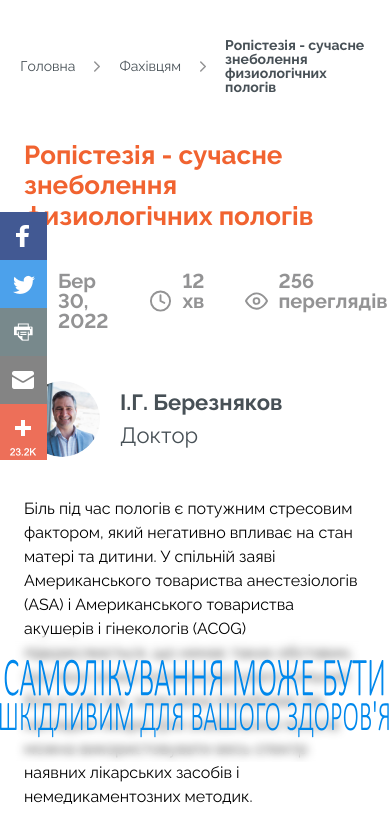
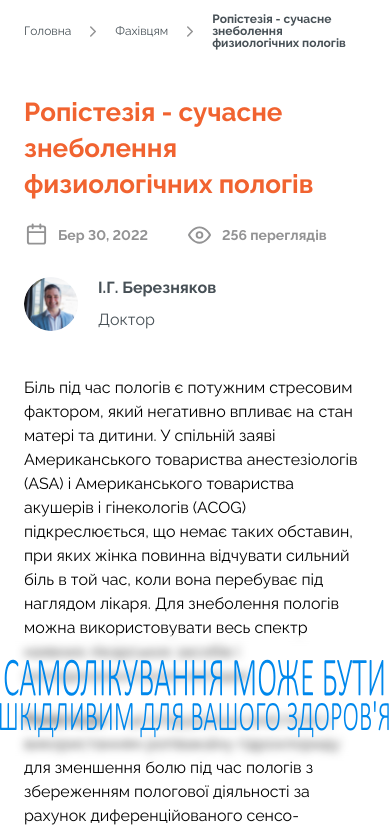
Before and after one commit to v-lavs/r-long, a website with bundled scripts: page single.html in a window 390 px wide. Shown: the part 82-907 px from the top of the page. Built offline with nearby package versions, Linux system fonts and the light colour scheme.

Commit message:
add responsive mobile to article

```diff
--- a/single.html
+++ b/single.html
@@ -93,7 +93,6 @@
                     пологів</h2>
                 <div class="post__info">
                     <div class="post__info-item  post__data">Бер 30, 2022</div>
-                    <div class="post__info-item">12 хв</div>
                     <div class="post__info-item">256 переглядів</div>
                 </div>
                 <a href="page-author.html" class="post-author">
@@ -212,6 +211,9 @@
                                     <article class="card-post">
                                         <div class="card-post__thumb"
                                              style="background-image: url(assets/img/posts/thumb2.jpg);"></div>
+                                        <div class="post__info">
+                                            <div class="post__info-item  post__data">Бер 30, 2022</div>
+                                        </div>
                                         <h3 class="card-post__title">
                                             Місце ропівакаїну у сучасній реґіонарній анестезії
                                         </h3>
@@ -223,6 +225,9 @@
                                     <article class="card-post">
                                         <div class="card-post__thumb"
                                              style="background-image: url(assets/img/posts/thumb3.jpg);"></div>
+                                        <div class="post__info">
+                                            <div class="post__info-item  post__data">Бер 30, 2022</div>
+                                        </div>
                                         <h3 class="card-post__title">
                                             Анемія і хронічна серцева недостатність у реальній практиці лікаря
                                         </h3>
@@ -234,6 +239,9 @@
                                     <article class="card-post">
                                         <div class="card-post__thumb"
                                              style="background-image: url(assets/img/posts/thumb4.jpg);"></div>
+                                        <div class="post__info">
+                                            <div class="post__info-item  post__data">Бер 30, 2022</div>
+                                        </div>
                                         <h3 class="card-post__title">
                                             Корекція дефіциту заліза у пацієнтів з ХСН: оновлення практичних
                                             рекомендацій
@@ -246,6 +254,9 @@
                                     <article class="card-post">
                                         <div class="card-post__thumb"
                                              style="background-image: url(assets/img/posts/thumb5.jpg);"></div>
+                                        <div class="post__info">
+                                            <div class="post__info-item  post__data">Бер 30, 2022</div>
+                                        </div>
                                         <h3 class="card-post__title">
                                             Піперацилін/Тазобактам у сучасній клінічній практиці
                                         </h3>
@@ -257,6 +268,9 @@
                                     <article class="card-post">
                                         <div class="card-post__thumb"
                                              style="background-image: url(assets/img/posts/thumb6.jpg);"></div>
+                                        <div class="post__info">
+                                            <div class="post__info-item  post__data">Бер 30, 2022</div>
+                                        </div>
                                         <h3 class="card-post__title">
                                             Ропістезія - сучасне знеболення физиологічних пологів
                                         </h3>
--- a/src/scss/base/_base.scss
+++ b/src/scss/base/_base.scss
@@ -184,8 +184,11 @@ main:not(.home) {
 }
 
 @include respond-to($xs) {
+  .share{
+    display: none;
+  }
   main:not(.home){
-    padding-top: 120px;
+    padding-top: 95px;
   }
   .section {
     padding-bottom: 80px;
--- a/src/scss/base/_typography.scss
+++ b/src/scss/base/_typography.scss
@@ -14,5 +14,6 @@
   }
   @include respond-to($xs) {
     font-size: 26px;
+    line-height: 1.38;
   }
 }
--- a/src/scss/components/_breadcrumb.scss
+++ b/src/scss/components/_breadcrumb.scss
@@ -41,6 +41,13 @@
     padding-right: 25px;
   }
 }
+
+@include respond-to($sm){
+  .breadcrumb{
+    font-size: 12px;
+  }
+}
+
 @include respond-to($xs){
   .breadcrumb{
     padding-top: 0;
--- a/src/scss/components/_button.scss
+++ b/src/scss/components/_button.scss
@@ -14,6 +14,7 @@
   &_main {
     background: #2395e8;
     color: #ffffff;
+
     &:hover,
     &:focus {
       color: #475056;
@@ -91,3 +92,14 @@
 .close-btn {
   background-image: url(../assets/img/close.svg);
 }
+
+@include respond-to($xs) {
+  .btn-round {
+    width: 42px;
+    height: 42px;
+
+    &_back {
+      background-size: 16px 18px;
+    }
+  }
+}
--- a/src/scss/components/_slider.scss
+++ b/src/scss/components/_slider.scss
@@ -54,6 +54,25 @@
   background-color: #f3f5f8;
   border-radius: 100px;
 }
-.swiper-scrollbar-drag{
+
+.swiper-scrollbar-drag {
   background-color: #f16330;
 }
+
+@include respond-to($xs) {
+  .swiper-button-next,
+  .swiper-button-prev {
+    width: 42px;
+    height: 42px;
+
+    svg {
+      width: 13px;
+      height: 16px;
+    }
+  }
+  .swiper-scrollbar {
+    height: 6px;
+    width: 157px;
+    bottom: 18px;
+  }
+}
--- a/src/scss/layout/_grid.scss
+++ b/src/scss/layout/_grid.scss
@@ -31,4 +31,7 @@
 .container-full{
   width: 100%;
   padding: 0 5.2%;
+  @include respond-to($xs){
+    padding: 0 24px;
+  }
 }
--- a/src/scss/layout/sections/related-post.scss
+++ b/src/scss/layout/sections/related-post.scss
@@ -1,8 +1,14 @@
 .related-post {
   overflow: hidden;
+
   .heading {
     text-align: left;
     margin-bottom: 40px;
+  }
+
+  .post__info {
+    display: none;
+    margin-bottom: 0;
   }
 
   &__slider {
@@ -49,3 +55,41 @@
     transition: .35s;
   }
 }
+
+@include respond-to($xs) {
+  .post__title {
+    font-size: 16px;
+  }
+  .post__text {
+    display: none;
+  }
+  .post__thumb {
+    margin-bottom: 20px;
+  }
+  .card-post {
+    &__thumb {
+      min-height: 200px;
+    }
+
+    &__title {
+      font-size: 16px;
+    }
+  }
+  .related-post {
+    .heading {
+      margin-bottom: 20px;
+    }
+
+    .post__info {
+      display: block;
+    }
+
+    &__slide {
+      max-width: 312px;
+    }
+  }
+  .wrap-slider {
+    padding-bottom: 25px;
+  }
+
+}
--- a/src/scss/layout/sections/section-blog.scss
+++ b/src/scss/layout/sections/section-blog.scss
@@ -101,10 +101,6 @@
     }
 
     &:nth-child(2):before {
-      background-image: url(../assets/img/clock.svg);
-    }
-
-    &:nth-child(3):before {
       background-image: url(../assets/img/eye.svg);
     }
   }
@@ -137,3 +133,20 @@
     }
   }
 }
+
+@include respond-to($xs){
+  .post-author__avatar{
+      width: 54px;
+      height: 54px;
+  }
+  .post-author__info{
+    font-size: 16px;
+    line-height: 2;
+  }
+   .post__info{
+   &-item{
+     font-size: 14px;
+     margin-bottom: 0;
+   }
+  }
+}
--- a/src/scss/pages/page.scss
+++ b/src/scss/pages/page.scss
@@ -47,3 +47,14 @@
     position: relative;
   }
 }
+
+@include respond-to($xs) {
+  .article{
+    margin-bottom: 40px;
+  }
+  .single{
+    .article .heading{
+      margin-bottom: 15px;
+    }
+  }
+}
--- a/src/scss/pages/privacy-policy.scss
+++ b/src/scss/pages/privacy-policy.scss
@@ -1,20 +1,20 @@
 .privacy-policy {
-    .accordion {
+  .accordion {
     padding-top: 33px;
+
     .panel__title {
       font-weight: 700;
       color: #475056;
     }
-    .panel-collapse{
+
+    .panel-collapse {
       padding-top: 5px;
     }
   }
 }
 
 @include respond-to($xs) {
-  .privacy-policy{
-    .section.article{
-      margin-bottom: 0;
-    }
+  .section.article {
+    margin-bottom: 0;
   }
 }
```
Also changed, not shown: dist/main.css. Lines whose indentation alone changed are shown as unchanged.
